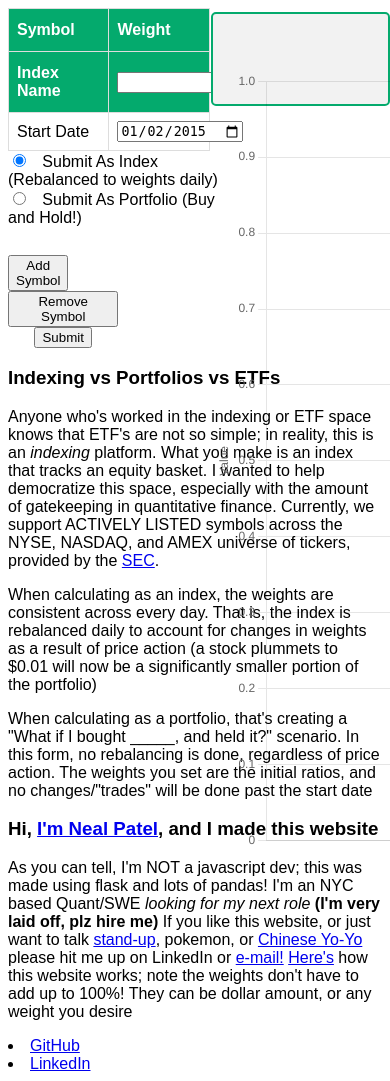
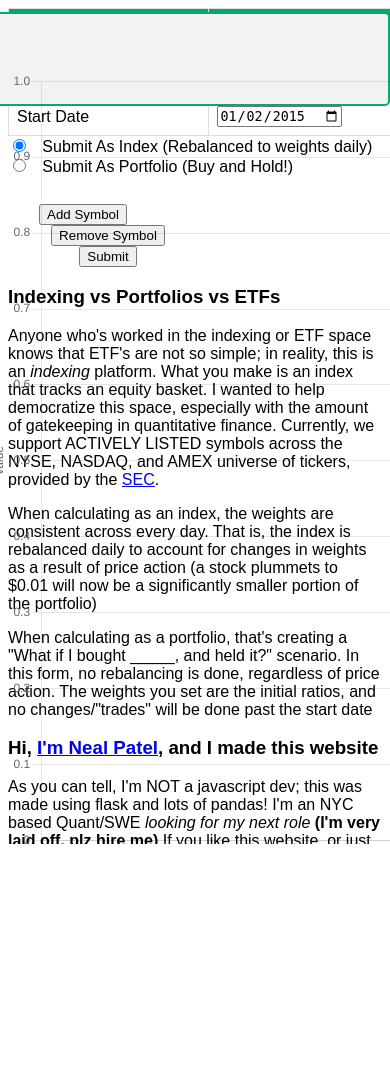
Before and after one commit to Desitrain22/Portfolio-Index-Builder, a Flask app: template templates/index.html in a window 390 px wide. After the commit the page ends 844 px from the top, so only its background shows below. Run offline with Flask 2, Linux system fonts and the light colour scheme; the template is opened without the code that fills it, so the values that code supplies are empty.

Commit message:
mobile formatting

```diff
--- a/static/css/main.css
+++ b/static/css/main.css
@@ -1,11 +1,18 @@
+@viewport {
+    width: device-width;
+    zoom: 1.0;
+}
+
 .symbol_selection {
     font-family: Arial, Helvetica, sans-serif;
+    min-width: 400px;
     width: 60%
 }
 
 .symbol_table {
     font-family: Arial, Helvetica, sans-serif;
     border-collapse: collapse;
+    min-width: 400px;
     width: 90%;
     table-layout: fixed;
 }
@@ -41,6 +48,7 @@
 }
 
 .chart {
+    min-width: 400px;
     height: 90px;
     width: 45%;
     border: 2px solid #04aa6d;
```
